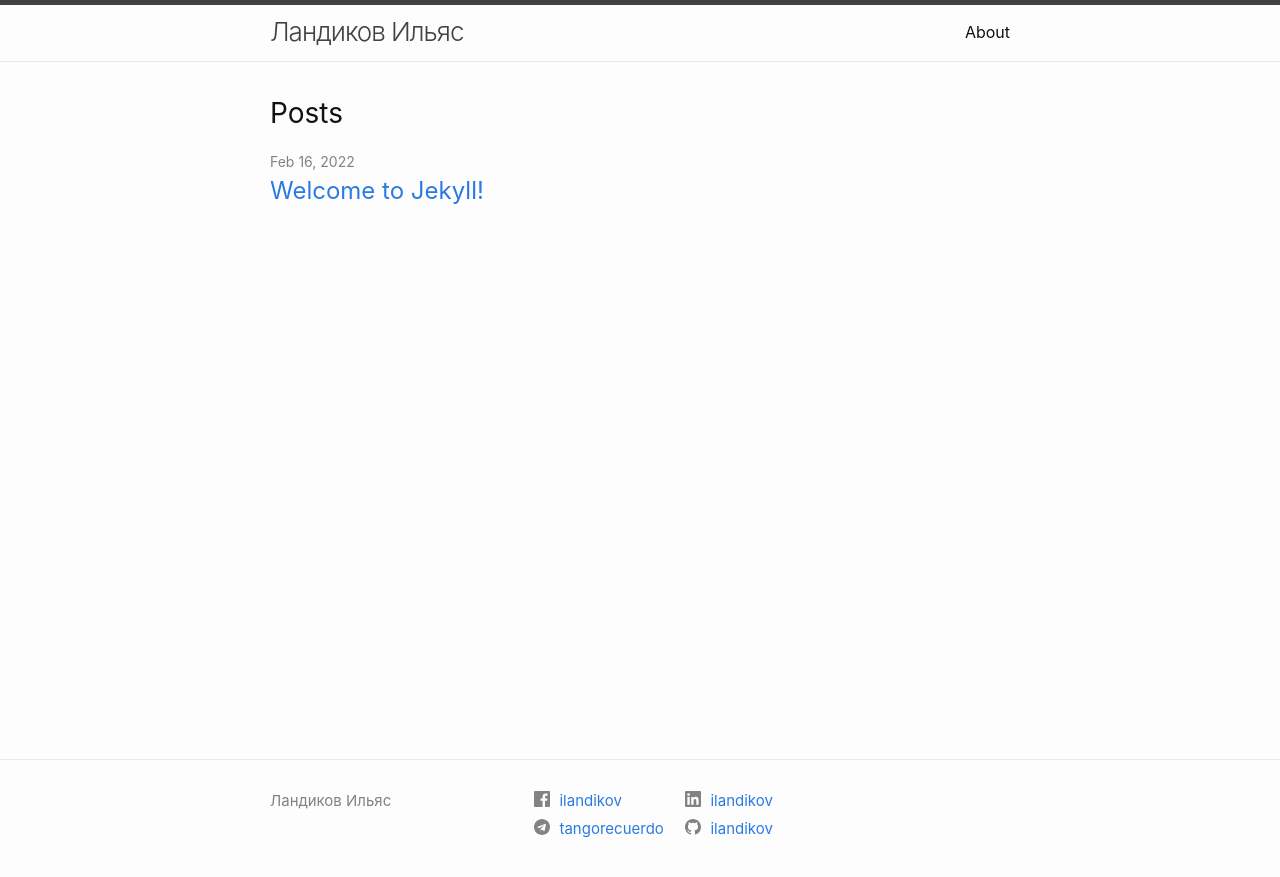
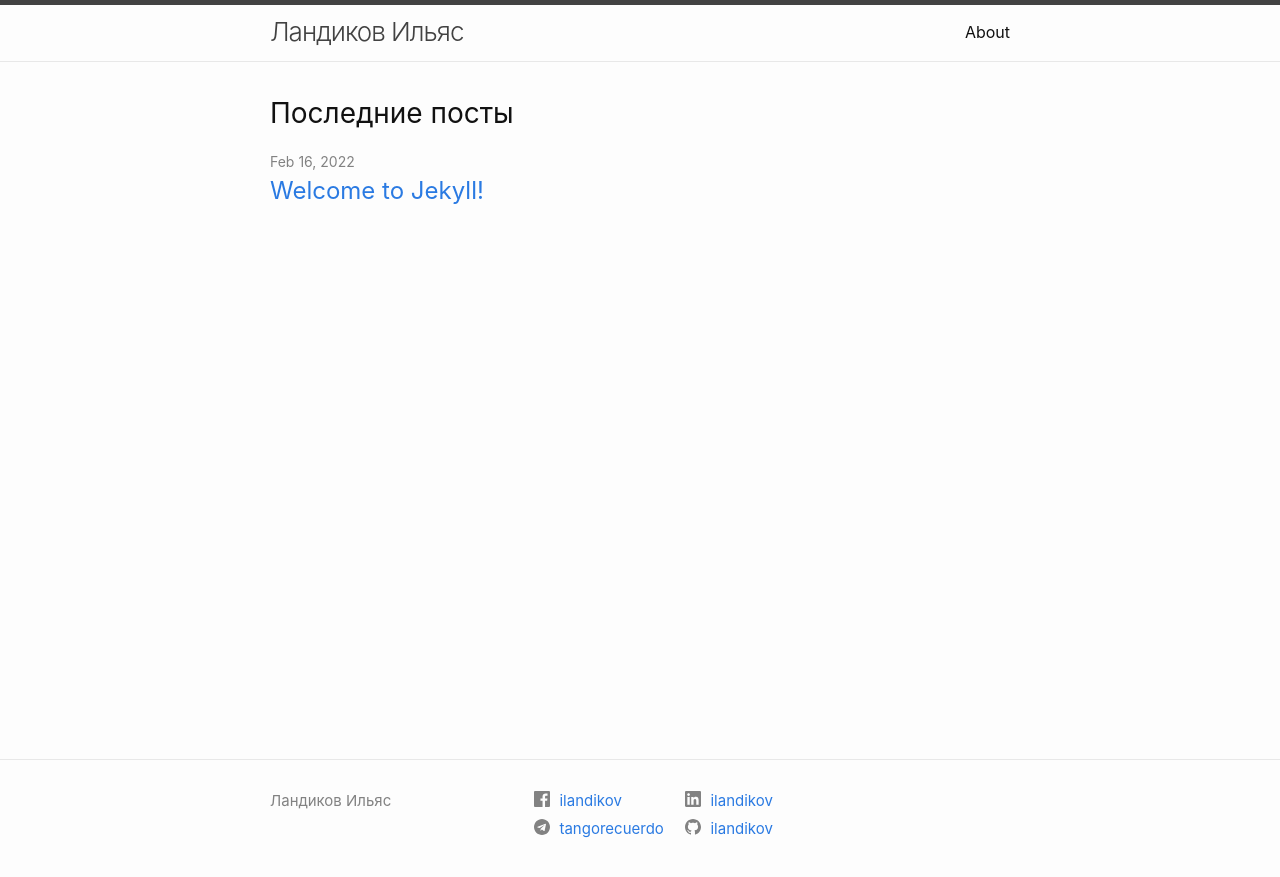
Before and after one commit to ilandikov/ilandikov.github.io, a Jekyll site: the page built from index.markdown, in a window 1280 px wide. Shown: the top 877 px of the page. Built offline with Jekyll 4.4.1, drawn with Linux system fonts in a browser that asks for light colours.

Commit message:
Translate 'Posts'

```diff
--- a/_layouts/home.html
+++ b/_layouts/home.html
@@ -10,7 +10,7 @@
   {{ content }}
 
   {%- if site.posts.size > 0 -%}
-    <h2 class="post-list-heading">{{ page.list_title | default: "Posts" }}</h2>
+    <h2 class="post-list-heading">{{ page.list_title | default: "Последние посты" }}</h2>
     <ul class="post-list">
       {%- for post in site.posts -%}
       <li>
```
